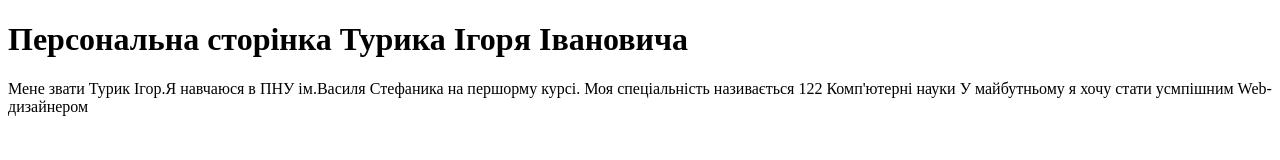
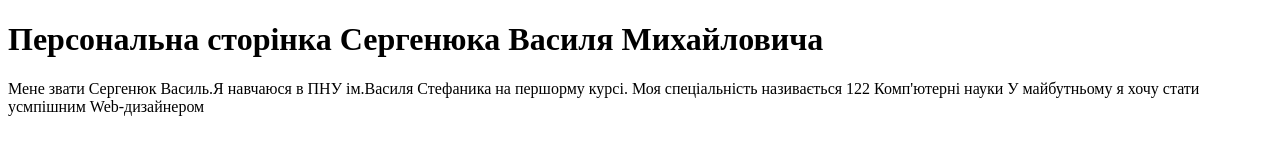
Before and after one commit to VasyaSerheniuk/Practic-4, a plain HTML site: page index.html in a window 1280 px wide. Drawn offline with Linux system fonts and the light colour scheme.

Commit message:
Update index.html

```diff
--- a/index.html
+++ b/index.html
@@ -1,10 +1,10 @@
 <!DOCTYPE html>
 <html lang="en">
   <head>
-  <h1>Персональна сторінка Турика Ігоря Івановича</h1>
+  <h1>Персональна сторінка Сергенюка Василя Михайловича</h1>
     </head>
   <body>
-    <p>Мене звати Турик Ігор.Я навчаюся в ПНУ ім.Василя Стефаника на першорму курсі.
+    <p>Мене звати Сергенюк Василь.Я навчаюся в ПНУ ім.Василя Стефаника на першорму курсі.
        Моя спеціальність називається 122 Комп'ютерні науки
   У майбутньому я хочу стати усмпішним Web-дизайнером</p>
      </body>
```
